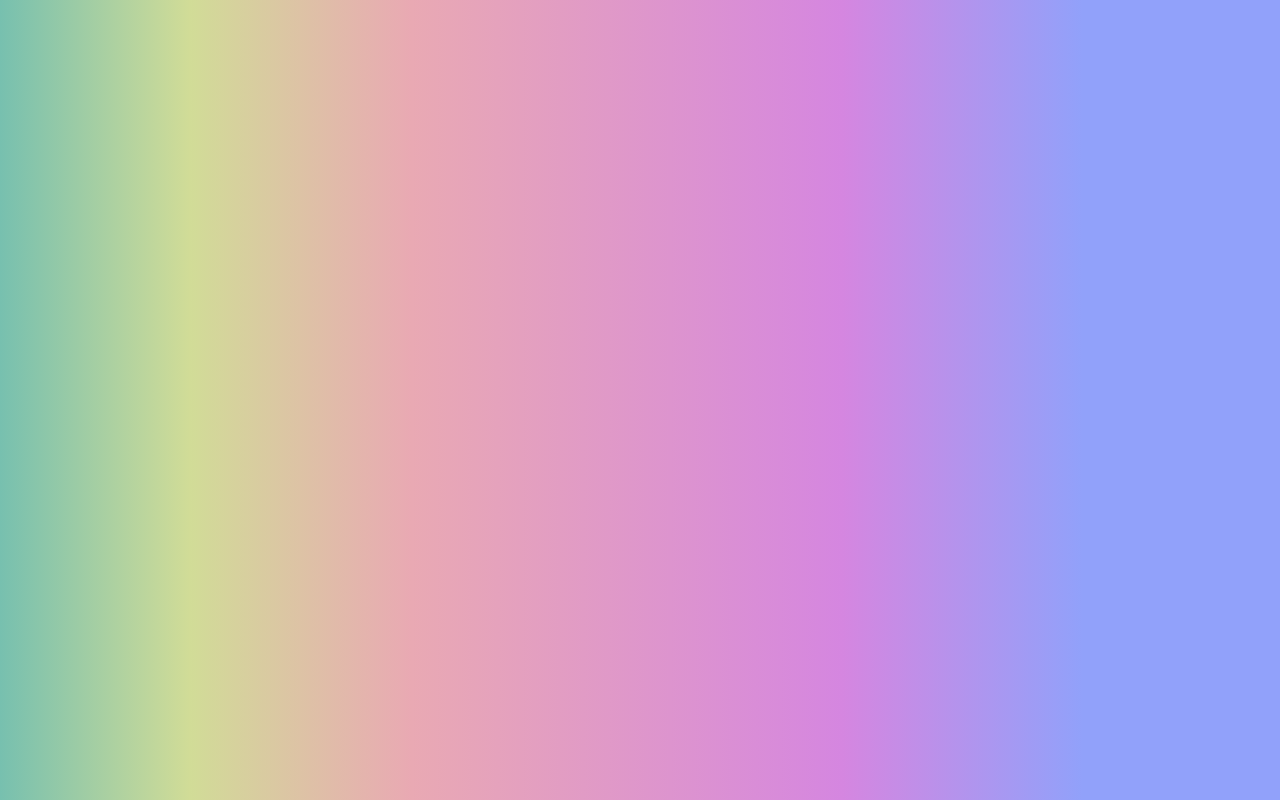
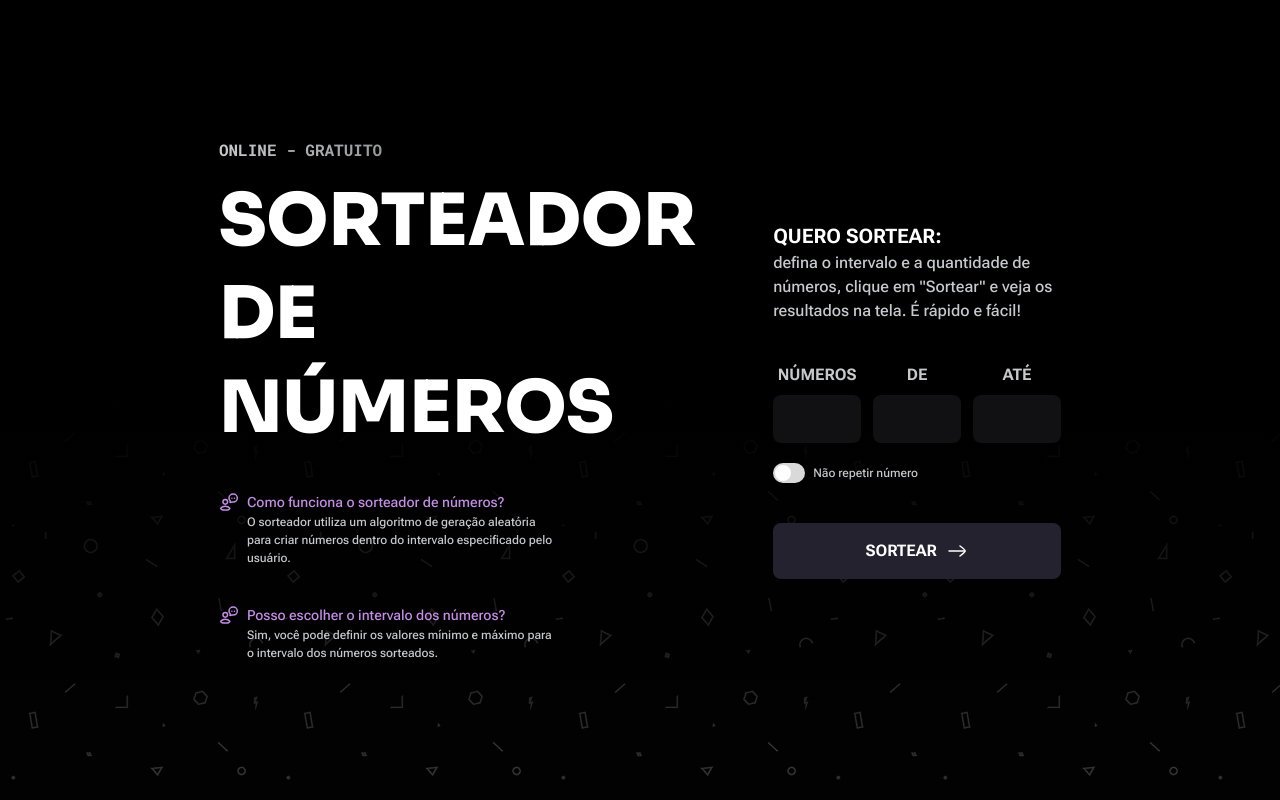
Before and after one commit to heitor-siles/projeto-sorteador-de-numeros, a plain HTML site: page index.html in a window 1280 px wide. Drawn offline with Linux system fonts and the light colour scheme.

Commit message:
Seguimento no projeto: Foram criadas as seções do projeto e iniciada a sua estilização

```diff
--- a/index.html
+++ b/index.html
@@ -5,7 +5,9 @@
     <meta name="viewport" content="width=device-width, initial-scale=1.0" />
     <title>Numbers</title>
 
-    <link rel="stylesheet" href="style.css" />
+    <link rel="stylesheet" href="/styles/style.css" />
+    <link rel="stylesheet" href="/styles/utility.css" />
+    <link rel="stylesheet" href="/styles/texts.css" />
 
     <link rel="preconnect" href="https://fonts.googleapis.com" />
     <link rel="preconnect" href="https://fonts.gstatic.com" crossorigin />
@@ -14,7 +16,91 @@
       rel="stylesheet"
     />
   </head>
-  <body>
-    <main></main>
+  <body class="flex">
+    <main class="flex">
+      <div class="flex column gap-38">
+        <div class="flex column gap-12">
+          <p class="overline">ONLINE - GRATUITO</p>
+
+          <h1 class="display-large">SORTEADOR DE NÚMEROS</h1>
+        </div>
+
+        <div class="questions flex column gap-38">
+          <div class="flex gap-8">
+            <img
+              src="/assets/question-icon.svg"
+              alt="ícone de questão"
+              class="question-icon"
+            />
+
+            <div class="question gap-36">
+              <p class="question-title flex">
+                Como funciona o sorteador de números?
+              </p>
+
+              <p class="paragraph-small">
+                O sorteador utiliza um algoritmo de geração aleatória para criar
+                números dentro do intervalo especificado pelo usuário.
+              </p>
+            </div>
+          </div>
+
+          <div class="flex gap-8">
+            <img
+              src="/assets/question-icon.svg"
+              alt="ícone de questão"
+              class="question-icon"
+            />
+            <div class="question">
+              <p class="question-title flex">
+                Posso escolher o intervalo dos números?
+              </p>
+              <p class="paragraph-small">
+                Sim, você pode definir os valores mínimo e máximo para o
+                intervalo dos números sorteados.
+              </p>
+            </div>
+          </div>
+        </div>
+      </div>
+      <aside class="flex column gap-40">
+        <div class="description">
+          <p class="label-large">QUERO SORTEAR:</p>
+          <p class="paragraph-large">
+            defina o intervalo e a quantidade de números, clique em "Sortear" e
+            veja os resultados na tela. É rápido e fácil!
+          </p>
+        </div>
+        <div class="definer gap-20">
+          <form class="flex">
+            <fieldset class="flex gap-12">
+              <p class="flex column gap-8">
+                <label for="number-amount">NÚMEROS</label>
+                <input type="text" id="number-amount" class="display-small" />
+              </p>
+
+              <p class="flex column gap-8">
+                <label for="from" class="flex">DE</label>
+                <input type="text" id="from" class="display-small" />
+              </p>
+
+              <p class="flex column gap-8">
+                <label for="to">ATÉ</label>
+                <input type="text" id="to" class="display-small" />
+              </p>
+            </fieldset>
+          </form>
+          <div class="repeat flex gap-8">
+            <div id="back" class="flex">
+              <div id="circle" class="flex"></div>
+            </div>
+            <p class="paragraph-small">Não repetir número</p>
+          </div>
+        </div>
+        <button class="sort flex gap-8" type="submit">
+          SORTEAR <img src="/assets/arrow-sort.svg" alt="seta-de-envio" />
+        </button>
+      </aside>
+    </main>
   </body>
 </html>
--- a/style.css
+++ /dev/null
@@ -1,44 +0,0 @@
-* {
-  margin: 0;
-  padding: 0;
-  box-sizing: border-box;
-}
-
-:root {
-  --content-primary: #ffffff;
-  --content-secondary: #c7c9cc;
-  --content-tertiary: #d9d9d9;
-  --content-brand: #c58de7;
-  --color-inverse: #030203;
-
-  --bg-primary: #020202;
-  --bg-seconday: #111012;
-  --bg-tertiary: #24222e;
-  --bg-brand: #c58de7;
-  --bg-gray: #3d3d3d;
-
-  --accent-pink: #d586e0;
-  --accent-blue: #91a1fa;
-  --accent-green: #77c0af;
-  --accent-lime: #d1dc97;
-  --accent-red: #e9a9b3;
-
-  --gradient-border: linear-gradient(
-    90deg,
-    #77c0af 0%,
-    #d1dc97 14.84%,
-    #e9a9b3 32.15%,
-    #d586e0 65.79%,
-    #91a1fa 84.58%
-  );
-
-  --gradient-background: linear-gradient(90deg, #d586e0 0%, #91a1fa 98.93%);
-
-  --gradient-content: linear-gradient(90deg, #c7c9cc 0%, #3d3d3d 100%);
-}
-
-main {
-  width: 100%;
-  height: 100vh;
-  background-image: var(--gradient-border);
-}
--- /dev/null
+++ b/styles/style.css
@@ -0,0 +1,175 @@
+* {
+  margin: 0;
+  padding: 0;
+  box-sizing: border-box;
+}
+
+:root {
+  /*CORES*/
+  --content-primary: #ffffff;
+  --content-secondary: #c7c9cc;
+  --content-tertiary: #d9d9d9;
+  --content-brand: #c58de7;
+  --color-inverse: #030203;
+
+  --bg-primary: #020202;
+  --bg-seconday: #111012;
+  --bg-tertiary: #24222e;
+  --bg-brand: #c58de7;
+  --bg-gray: #3d3d3d;
+
+  --accent-pink: #d586e0;
+  --accent-blue: #91a1fa;
+  --accent-green: #77c0af;
+  --accent-lime: #d1dc97;
+  --accent-red: #e9a9b3;
+
+  --gradient-border: linear-gradient(
+    90deg,
+    #77c0af 0%,
+    #d1dc97 14.84%,
+    #e9a9b3 32.15%,
+    #d586e0 65.79%,
+    #91a1fa 84.58%
+  );
+
+  --gradient-background: linear-gradient(90deg, #d586e0 0%, #91a1fa 98.93%);
+
+  --gradient-content: linear-gradient(90deg, #c7c9cc 0%, #3d3d3d 100%);
+
+  /*FONTES*/
+  --ff-sora: "Sora", sans-serif;
+  --ff-roboto-mono: "Roboto Mono", sans-serif;
+  --ff-roboto-flex: "Roboto Flex", sans-serif;
+
+  --display-large: 800 4.5rem/130% var(--ff-sora);
+  --display-medium: 800 2.5rem/130% var(--ff-sora);
+  --display-small: 700 2rem/130% var(--ff-sora);
+
+  --overline: 700 1rem/150% var(--ff-roboto-mono);
+
+  --paragraph-large: 500 1rem/150% var(--ff-roboto-flex);
+  --paragraph-medium: 500 0.875rem/150% var(--ff-roboto-flex);
+  --paragraph-small: 500 0.75rem/150% var(--ff-roboto-flex);
+  --label-large: 700 1.25rem/150% var(--ff-roboto-flex);
+  --label-medium: 700 1rem/150% var(--ff-roboto-flex);
+}
+
+body {
+  color: var(--content-primary);
+  background-color: var(--bg-primary);
+  background-image: url("/assets/bg-image.png");
+  align-items: center;
+  justify-content: center;
+}
+
+body::before {
+  display: flex;
+  position: absolute;
+  z-index: -1;
+  content: "";
+  background-image: linear-gradient(180deg, #000000 50%, #00000000 100%);
+  width: 100%;
+  height: 100vh;
+}
+
+main {
+  align-items: center;
+  justify-content: center;
+  width: 60%;
+  height: 100vh;
+  position: relative;
+  gap: 10%;
+}
+
+.questions {
+  width: 70%;
+}
+
+.question-icon {
+  width: 1.25rem;
+  height: 1.25rem;
+}
+
+.definer {
+  display: flex;
+  flex-direction: column;
+  width: fit-content;
+}
+
+form {
+  width: fit-content;
+}
+
+fieldset {
+  border: none;
+  width: fit-content;
+}
+
+input {
+  width: 5.5rem;
+  height: 3rem;
+  background-color: var(--bg-seconday);
+  border: none;
+  border-radius: 0.5rem;
+  cursor: pointer;
+  color: var(--content-primary);
+  text-align: center;
+}
+
+label {
+  align-self: center;
+  font: var(--label-medium);
+  color: var(--content-secondary);
+  width: fit-content;
+  justify-self: center;
+}
+
+.repeat {
+  margin-top: 1.25rem;
+  align-items: center;
+}
+
+#back {
+  display: flex;
+  background-color: var(--content-tertiary);
+  width: 2rem;
+  height: 1.25rem;
+  border-radius: 1rem;
+  padding-inline: 0.125rem;
+  align-items: center;
+}
+
+#circle {
+  background-color: var(--content-primary);
+  width: 1rem;
+  height: 1rem;
+  border-radius: 400px;
+  transform: translateY();
+}
+
+.sort {
+  box-sizing: initial;
+  width: 100%;
+  height: 3.5rem;
+  background-color: var(--bg-tertiary);
+  font: var(--label-medium);
+  color: var(--content-primary);
+  border-radius: 0.5rem;
+  align-items: center;
+  justify-content: center;
+  border: none;
+  position: relative;
+}
+
+.sort:hover {
+  cursor: pointer;
+  &::before {
+    content: "";
+    position: absolute;
+    inset: -2px;
+    border-radius: inherit;
+    background: var(--gradient-border);
+    z-index: -1;
+  }
+}
--- /dev/null
+++ b/styles/texts.css
@@ -0,0 +1,32 @@
+.display-large {
+  font: var(--display-large);
+}
+
+.label-large {
+  font: var(--label-large);
+}
+
+.paragraph-large {
+  font: var(--paragraph-large);
+  color: var(--content-secondary);
+}
+.overline {
+  font: var(--overline);
+  background: var(--gradient-content);
+  -webkit-text-fill-color: transparent;
+  -webkit-background-clip: text;
+}
+
+.display-small {
+  font: var(--display-small);
+}
+
+.paragraph-small {
+  font: var(--paragraph-small);
+  color: var(--content-secondary);
+}
+
+.question-title {
+  color: var(--content-brand);
+  font: var(--paragraph-medium);
+}
--- /dev/null
+++ b/styles/utility.css
@@ -0,0 +1,27 @@
+.flex {
+  display: flex;
+}
+
+.column {
+  flex-direction: column;
+}
+
+.gap-40 {
+  gap: 2.5rem;
+}
+
+.gap-38 {
+  gap: 2.375rem;
+}
+
+.gap-36 {
+  gap: 2.25rem;
+}
+
+.gap-12 {
+  gap: 0.75rem;
+}
+
+.gap-8 {
+  gap: 0.5rem;
+}
```
Also changed, not shown: assets/arrow-sort.svg (added), assets/bg-image.png (added), assets/bg-image2.png (added), assets/bg-image3.png (added), assets/question-icon.svg (added).
